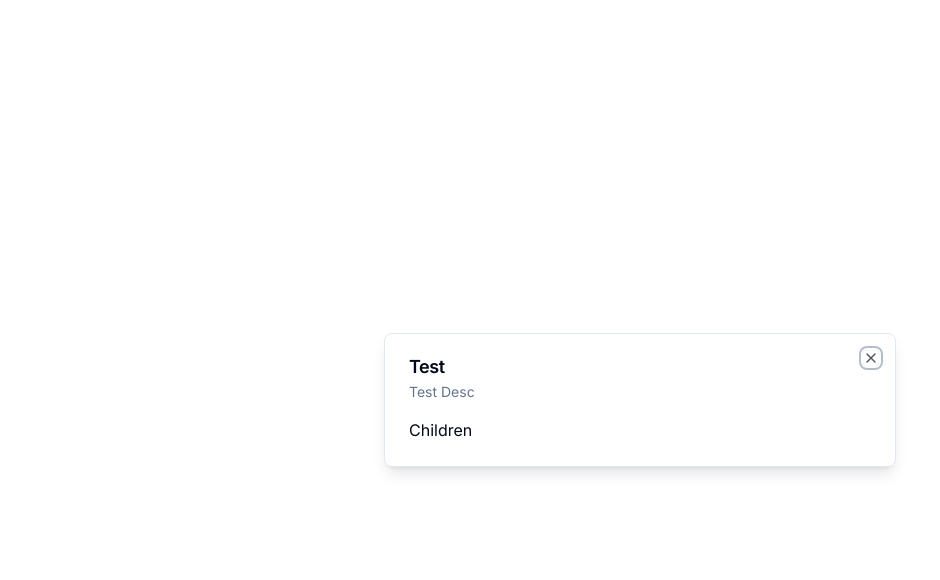
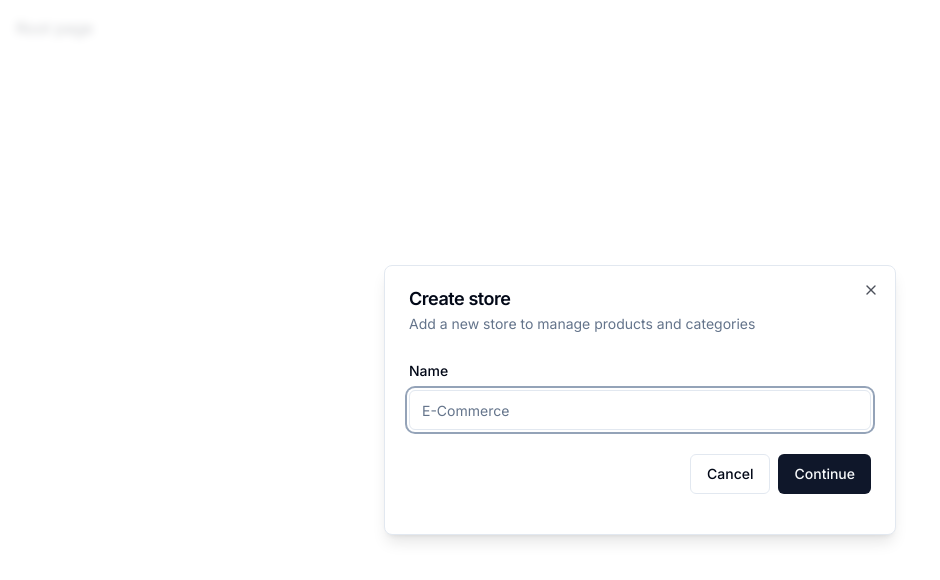
Before and after one commit to SaschaStg/ecommerce-admin, a Next.js app: page / in a window 1280 px wide. Shown: the top 580 px of the page, without its empty margins (0-940 px from the left). Built offline with nearby package versions, Linux system fonts and the light colour scheme.

Commit message:
add form and input to create store modal

```diff
--- a/app/(root)/page.tsx
+++ b/app/(root)/page.tsx
@@ -1,14 +1,24 @@
 "use client";
 
 import { Modal } from "@/components/ui/modal";
+import { useStoreModal } from "@/hooks/use-store-modal";
 import { UserButton } from "@clerk/nextjs";
+import { useEffect } from "react";
+import { useStore } from "zustand";
 
 const SetupPage = () => {
+    const onOpen = useStoreModal((state) => state.onOpen);
+    const isOpen = useStoreModal((state) => state.isOpen);
+
+    useEffect(() => {
+        if (!isOpen) {
+            onOpen();
+        }
+    }, [isOpen, onOpen]);
+
     return (
         <div className="p-4">
-            <Modal title="Test" description="Test Desc" isOpen onClose={() => { }}>
-                Children
-            </Modal>
+            Root page
         </div>
     )
 }
--- a/components/modals/store-modal.tsx
+++ b/components/modals/store-modal.tsx
@@ -1,10 +1,33 @@
 "use client"
+
+import * as z from "zod";
+import { zodResolver } from "@hookform/resolvers/zod";
 
 import { useStoreModal } from "@/hooks/use-store-modal";
 import { Modal } from "@/components/ui/modal"
+import { useForm } from "react-hook-form";
+import { Form, FormControl, FormField, FormItem, FormLabel, FormMessage } from "@/components/ui/form";
+import { Input } from "@/components/ui/input";
+import { Button } from "@/components/ui/button";
+
+const formSchema = z.object({
+    name: z.string().min(1),
+});
 
 export const StoreModal = () => {
     const storeModal = useStoreModal();
+
+    const form = useForm<z.infer<typeof formSchema>>({
+        resolver: zodResolver(formSchema),
+        defaultValues: {
+            name: "",
+        }
+    });
+
+    const onSubmit = async (values: z.infer<typeof formSchema>) => {
+        console.log(values)
+        // TODO: Create store
+    }
 
     return (
         <Modal
@@ -13,6 +36,27 @@ export const StoreModal = () => {
             isOpen={storeModal.isOpen}
             onClose={() => { storeModal.onClose }}>
 
-            Future Create Store Form
-        </Modal>);
+            <div>
+                <div className="space-y-4 py-2 pb-4">
+                    <Form {...form}>
+                        <form onSubmit={form.handleSubmit(onSubmit)}>
+                            <FormField control={form.control} name="name" render={({ field }) => (
+                                <FormItem>
+                                    <FormLabel>Name</FormLabel>
+                                    <FormControl>
+                                        <Input placeholder="E-Commerce" {...field} />
+                                    </FormControl>
+                                    <FormMessage />
+                                </FormItem>
+                            )} />
+                            <div className="pt-6 space-x-2 flex items-center justify-end w-full">
+                                <Button variant="outline" onClick={storeModal.onClose}>Cancel</Button>
+                                <Button type="submit">Continue</Button>
+
+                            </div>
+                        </form>
+                    </Form>
+                </div>
+            </div>
+        </Modal >);
 }
--- /dev/null
+++ b/components/ui/form.tsx
@@ -0,0 +1,176 @@
+import * as React from "react"
+import * as LabelPrimitive from "@radix-ui/react-label"
+import { Slot } from "@radix-ui/react-slot"
+import {
+  Controller,
+  ControllerProps,
+  FieldPath,
+  FieldValues,
+  FormProvider,
+  useFormContext,
+} from "react-hook-form"
+
+import { cn } from "@/lib/utils"
+import { Label } from "@/components/ui/label"
+
+const Form = FormProvider
+
+type FormFieldContextValue<
+  TFieldValues extends FieldValues = FieldValues,
+  TName extends FieldPath<TFieldValues> = FieldPath<TFieldValues>
+> = {
+  name: TName
+}
+
+const FormFieldContext = React.createContext<FormFieldContextValue>(
+  {} as FormFieldContextValue
+)
+
+const FormField = <
+  TFieldValues extends FieldValues = FieldValues,
+  TName extends FieldPath<TFieldValues> = FieldPath<TFieldValues>
+>({
+  ...props
+}: ControllerProps<TFieldValues, TName>) => {
+  return (
+    <FormFieldContext.Provider value={{ name: props.name }}>
+      <Controller {...props} />
+    </FormFieldContext.Provider>
+  )
+}
+
+const useFormField = () => {
+  const fieldContext = React.useContext(FormFieldContext)
+  const itemContext = React.useContext(FormItemContext)
+  const { getFieldState, formState } = useFormContext()
+
+  const fieldState = getFieldState(fieldContext.name, formState)
+
+  if (!fieldContext) {
+    throw new Error("useFormField should be used within <FormField>")
+  }
+
+  const { id } = itemContext
+
+  return {
+    id,
+    name: fieldContext.name,
+    formItemId: `${id}-form-item`,
+    formDescriptionId: `${id}-form-item-description`,
+    formMessageId: `${id}-form-item-message`,
+    ...fieldState,
+  }
+}
+
+type FormItemContextValue = {
+  id: string
+}
+
+const FormItemContext = React.createContext<FormItemContextValue>(
+  {} as FormItemContextValue
+)
+
+const FormItem = React.forwardRef<
+  HTMLDivElement,
+  React.HTMLAttributes<HTMLDivElement>
+>(({ className, ...props }, ref) => {
+  const id = React.useId()
+
+  return (
+    <FormItemContext.Provider value={{ id }}>
+      <div ref={ref} className={cn("space-y-2", className)} {...props} />
+    </FormItemContext.Provider>
+  )
+})
+FormItem.displayName = "FormItem"
+
+const FormLabel = React.forwardRef<
+  React.ElementRef<typeof LabelPrimitive.Root>,
+  React.ComponentPropsWithoutRef<typeof LabelPrimitive.Root>
+>(({ className, ...props }, ref) => {
+  const { error, formItemId } = useFormField()
+
+  return (
+    <Label
+      ref={ref}
+      className={cn(error && "text-destructive", className)}
+      htmlFor={formItemId}
+      {...props}
+    />
+  )
+})
+FormLabel.displayName = "FormLabel"
+
+const FormControl = React.forwardRef<
+  React.ElementRef<typeof Slot>,
+  React.ComponentPropsWithoutRef<typeof Slot>
+>(({ ...props }, ref) => {
+  const { error, formItemId, formDescriptionId, formMessageId } = useFormField()
+
+  return (
+    <Slot
+      ref={ref}
+      id={formItemId}
+      aria-describedby={
+        !error
+          ? `${formDescriptionId}`
+          : `${formDescriptionId} ${formMessageId}`
+      }
+      aria-invalid={!!error}
+      {...props}
+    />
+  )
+})
+FormControl.displayName = "FormControl"
+
+const FormDescription = React.forwardRef<
+  HTMLParagraphElement,
+  React.HTMLAttributes<HTMLParagraphElement>
+>(({ className, ...props }, ref) => {
+  const { formDescriptionId } = useFormField()
+
+  return (
+    <p
+      ref={ref}
+      id={formDescriptionId}
+      className={cn("text-sm text-muted-foreground", className)}
+      {...props}
+    />
+  )
+})
+FormDescription.displayName = "FormDescription"
+
+const FormMessage = React.forwardRef<
+  HTMLParagraphElement,
+  React.HTMLAttributes<HTMLParagraphElement>
+>(({ className, children, ...props }, ref) => {
+  const { error, formMessageId } = useFormField()
+  const body = error ? String(error?.message) : children
+
+  if (!body) {
+    return null
+  }
+
+  return (
+    <p
+      ref={ref}
+      id={formMessageId}
+      className={cn("text-sm font-medium text-destructive", className)}
+      {...props}
+    >
+      {body}
+    </p>
+  )
+})
+FormMessage.displayName = "FormMessage"
+
+export {
+  useFormField,
+  Form,
+  FormItem,
+  FormLabel,
+  FormControl,
+  FormDescription,
+  FormMessage,
+  FormField,
+}
--- /dev/null
+++ b/components/ui/input.tsx
@@ -0,0 +1,25 @@
+import * as React from "react"
+
+import { cn } from "@/lib/utils"
+
+export interface InputProps
+  extends React.InputHTMLAttributes<HTMLInputElement> {}
+
+const Input = React.forwardRef<HTMLInputElement, InputProps>(
+  ({ className, type, ...props }, ref) => {
+    return (
+      <input
+        type={type}
+        className={cn(
+          "flex h-10 w-full rounded-md border border-input bg-background px-3 py-2 text-sm ring-offset-background file:border-0 file:bg-transparent file:text-sm file:font-medium placeholder:text-muted-foreground focus-visible:outline-none focus-visible:ring-2 focus-visible:ring-ring focus-visible:ring-offset-2 disabled:cursor-not-allowed disabled:opacity-50",
+          className
+        )}
+        ref={ref}
+        {...props}
+      />
+    )
+  }
+)
+Input.displayName = "Input"
+
+export { Input }
--- /dev/null
+++ b/components/ui/label.tsx
@@ -0,0 +1,26 @@
+"use client"
+
+import * as React from "react"
+import * as LabelPrimitive from "@radix-ui/react-label"
+import { cva, type VariantProps } from "class-variance-authority"
+
+import { cn } from "@/lib/utils"
+
+const labelVariants = cva(
+  "text-sm font-medium leading-none peer-disabled:cursor-not-allowed peer-disabled:opacity-70"
+)
+
+const Label = React.forwardRef<
+  React.ElementRef<typeof LabelPrimitive.Root>,
+  React.ComponentPropsWithoutRef<typeof LabelPrimitive.Root> &
+    VariantProps<typeof labelVariants>
+>(({ className, ...props }, ref) => (
+  <LabelPrimitive.Root
+    ref={ref}
+    className={cn(labelVariants(), className)}
+    {...props}
+  />
+))
+Label.displayName = LabelPrimitive.Root.displayName
+
+export { Label }
```
Also changed, not shown: package.json (+8 -0 lines), 2 other files (tests, documents, lock files or other folders).
